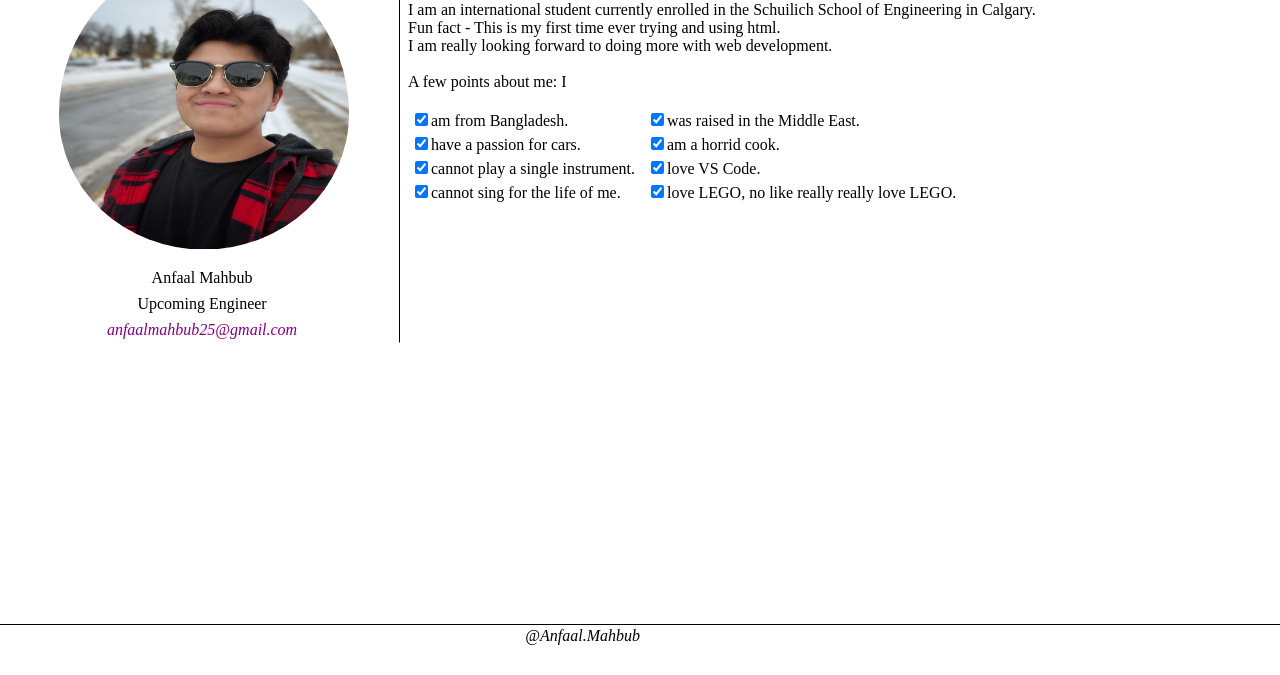
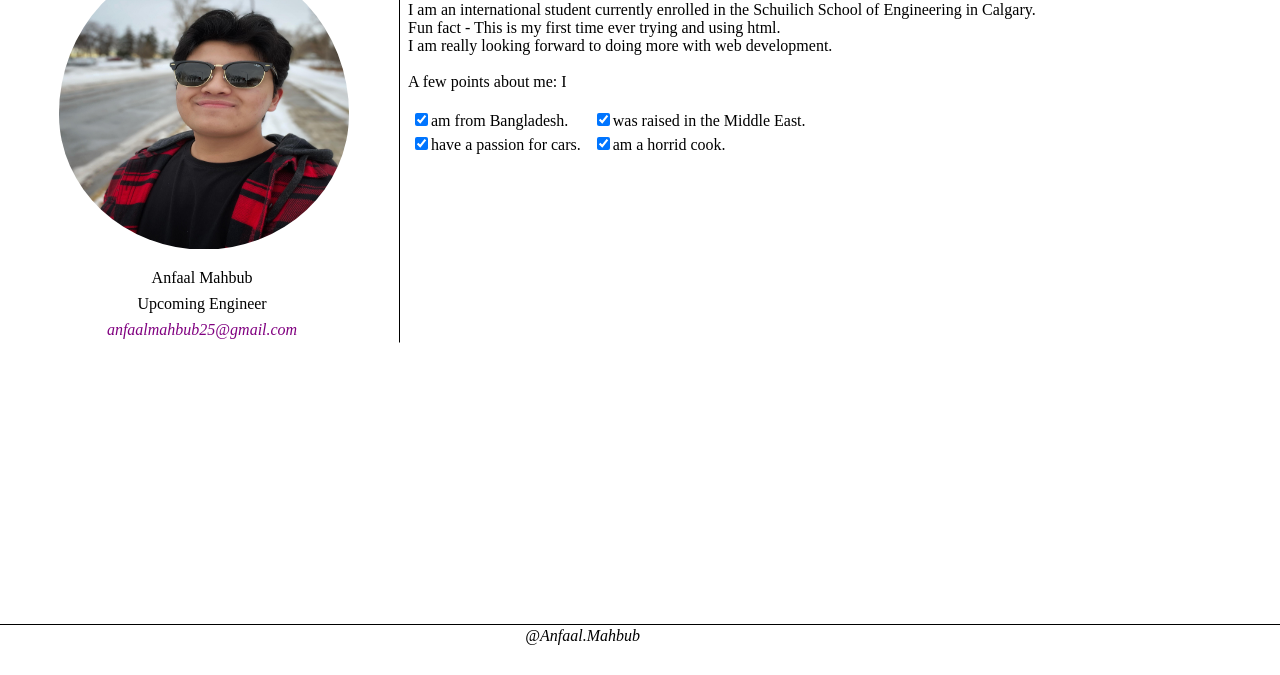
Before and after one commit to Anfaal25/Anfaal25.github.io, a plain HTML site: page index.html in a window 1280 px wide. Shown: the part 125-800 px from the top of the page. Drawn offline with Linux system fonts and the light colour scheme.

Commit message:
Repairing the Code
Repaired index.html and skills.html

```diff
--- a/index.html
+++ b/index.html
@@ -46,7 +46,7 @@
       </p>
 
 
-      <table>
+      <table classs = "table">
         <tbody>
           <tr>
             <td>&nbsp;&nbsp;<input type="checkbox" checked>am from Bangladesh.               </td>
@@ -56,14 +56,8 @@
             <td>&nbsp;&nbsp;<input type="checkbox" checked>have a passion for cars.</td>
             <td>&nbsp;&nbsp;<input type="checkbox" checked>am a horrid cook.</td>
           </tr>
-          <tr>
-              <td>&nbsp;&nbsp;<input type="checkbox" checked>cannot play a single instrument.</td>
-              <td>&nbsp;&nbsp;<input type="checkbox" checked>love VS Code.</td>
-          </tr>
-          <tr>
-            <td>&nbsp;&nbsp;<input type="checkbox" checked>cannot sing for the life of me.               </td>
-            <td>&nbsp;&nbsp;<input type="checkbox" checked>love LEGO, no like really really love LEGO. </td>
-          </tr>
+
+
         </tbody>
       </table>
     </div>
```
Also changed, not shown: skills.html (+1 -2 lines).
